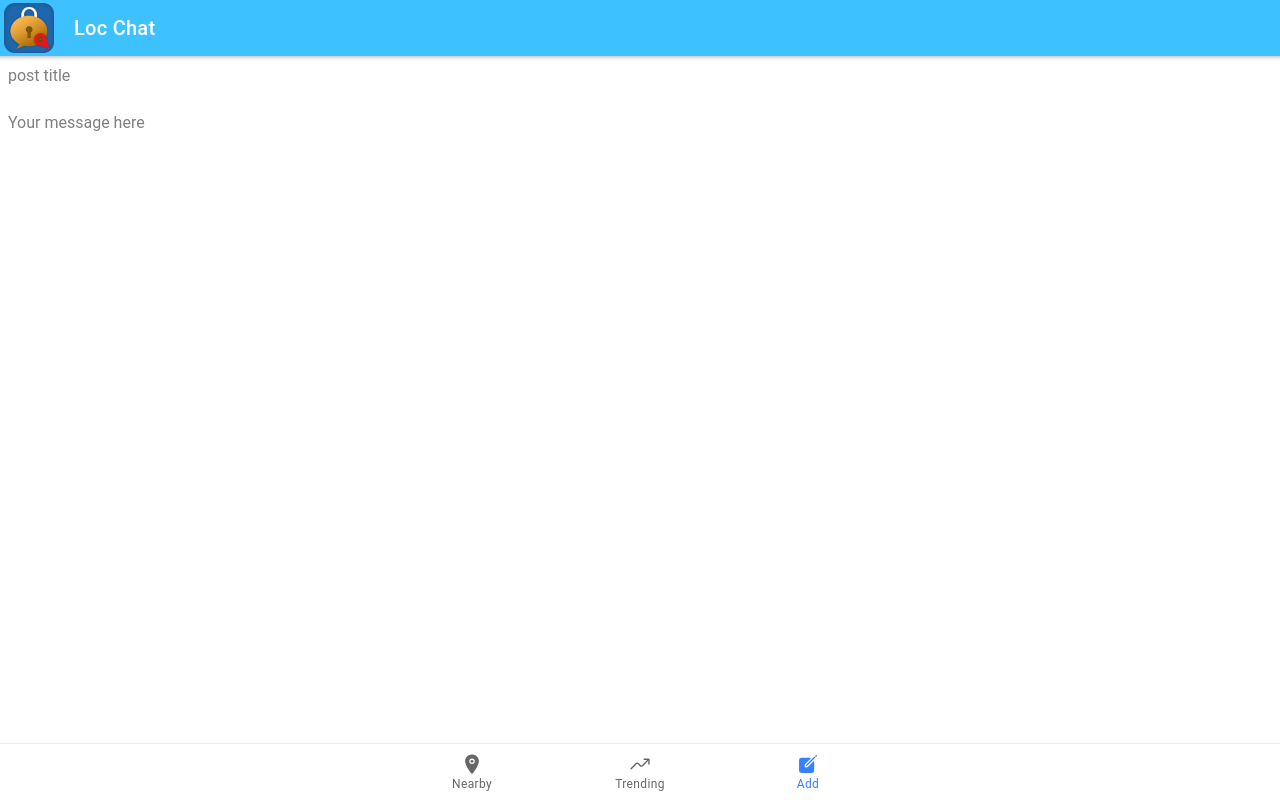
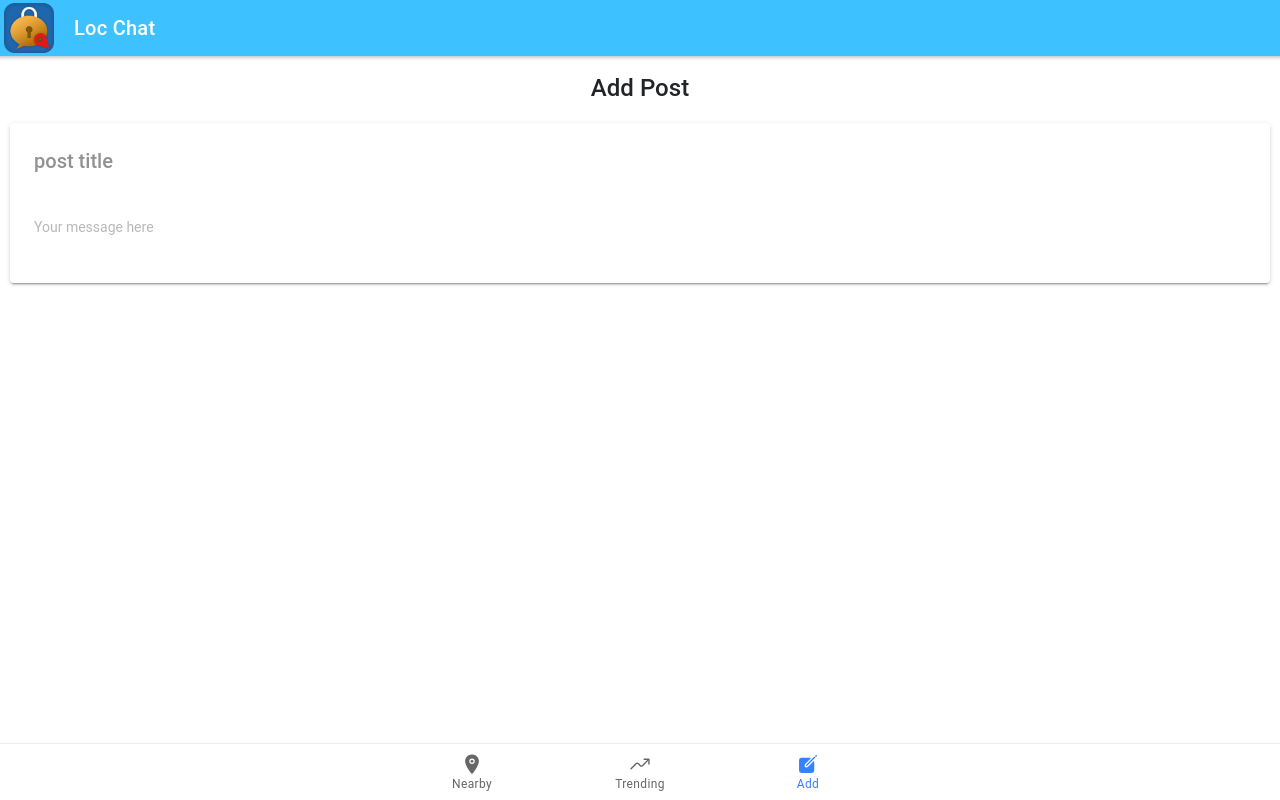
Before and after one commit to bunny0310/CS497S, a React (Create React App) app in the folder Project/UI/: page /tabs/create in a window 1280 px wide. Built offline with nearby package versions, Linux system fonts and the light colour scheme.

Commit message:
more work on the addPost page

```diff
--- /dev/null
+++ b/Project/UI/src/pages/AddPost.css
@@ -0,0 +1,5 @@
+.centered {
+    display: flex;
+    justify-content: center;
+    align-items: center;
+}
--- a/Project/UI/src/pages/AddPost.tsx
+++ b/Project/UI/src/pages/AddPost.tsx
@@ -2,19 +2,34 @@ import {
     IonTextarea,
     IonContent,
     IonInput,
+    IonCard,
+    IonCardHeader,
+    IonCardTitle,
+    IonCardContent,
+    IonText
     }
     from '@ionic/react';
-
-    import { thumbsUp} from 'ionicons/icons';
+import "./AddPost.css";
 import React, { useState } from 'react';
 
 class AddPost extends React.Component<any, any> {
     render() {
         return (
             <IonContent>
-                <IonInput placeholder="post title"></IonInput>
-                <IonTextarea placeholder="Your message here">
-                </IonTextarea>
+                <IonText color="dark" className={"centered"}>
+                    <h2>Add Post</h2>
+                </IonText>
+                <IonCard>
+                <IonCardHeader>
+                    <IonCardTitle>
+                        <IonInput placeholder="post title"></IonInput>
+                    </IonCardTitle>
+                </IonCardHeader>
+                <IonCardContent>
+                    <IonTextarea placeholder="Your message here">
+                    </IonTextarea>
+                </IonCardContent>
+                </IonCard>
             </IonContent>
         );
     }
```
